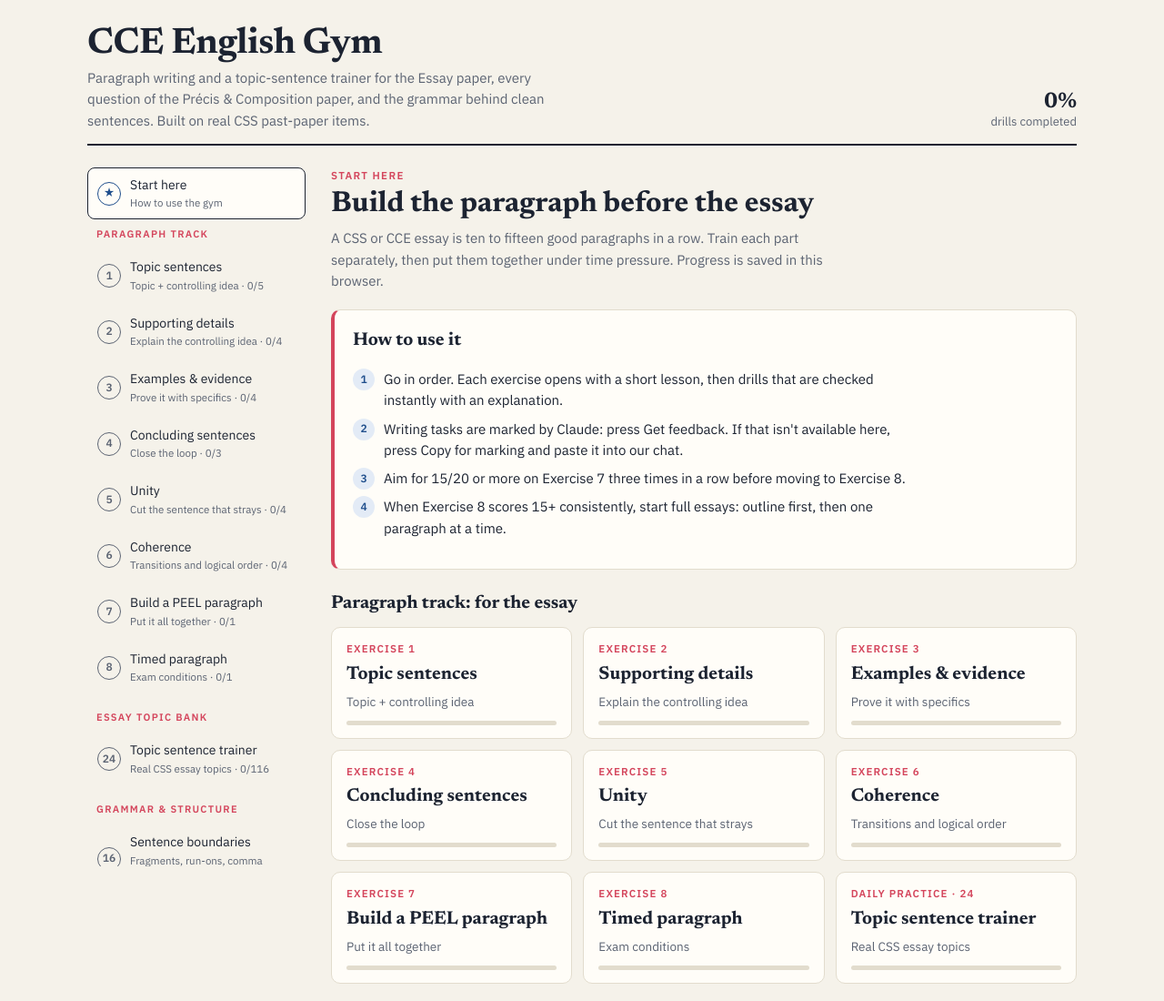
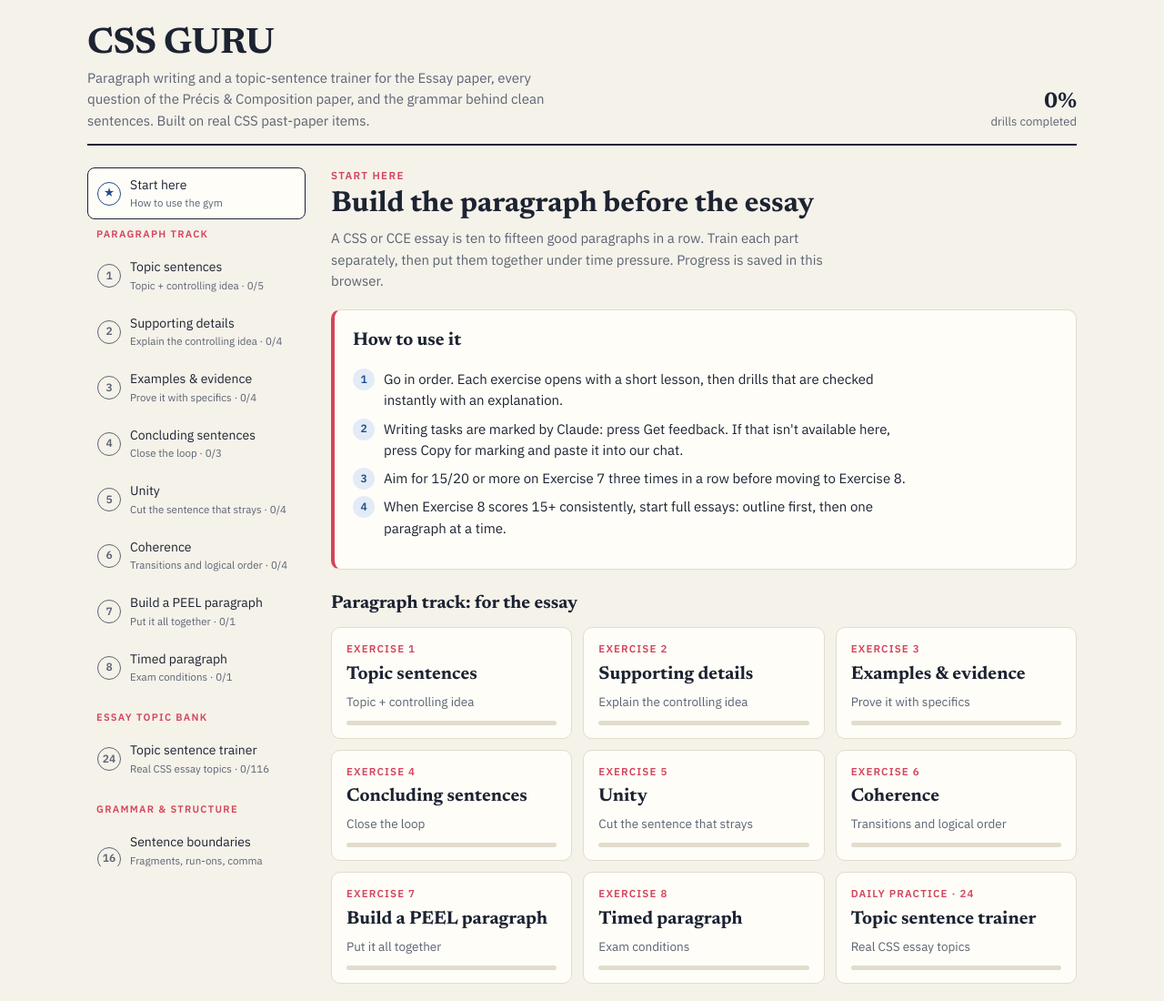
Before and after one commit to beingahsankeerio/css-guru, a plain HTML site: page index.html in a window 1280 px wide. Shown: the top 1100 px of the page at 91% size. Drawn offline with Linux system fonts and the light colour scheme.

Commit message:
Rename the app to CSS GURU
Co-Authored-By: Claude Opus 5.5 <noreply@anthropic.com>
Claude-Session: https://claude.ai/code/session_011wSYVgGjYADv5VDXzMoXj6

```diff
--- a/index.html
+++ b/index.html
@@ -11,7 +11,7 @@
 <style>:root{color-scheme:light;padding-top:env(safe-area-inset-top,0px);padding-bottom:env(safe-area-inset-bottom,0px)}body{margin:0;font:14px system-ui,sans-serif}img{max-width:100%}[hidden]{display:none!important}</style>
 </head>
 <body>
-<title>CCE English Gym</title>
+<title>CSS GURU</title>
 <meta name="claude:viewport-fit-sides" content="cover">
 <link rel="preconnect" href="https://fonts.googleapis.com">
 <link rel="preconnect" href="https://fonts.gstatic.com" crossorigin>
@@ -181,7 +181,7 @@ table.pattern th{font-size:12px;text-transform:uppercase;letter-spacing:.06em;co
 <div class="wrap">
   <header class="top">
     <div>
-      <h1>CCE English Gym</h1>
+      <h1>CSS GURU</h1>
       <p>Paragraph writing and a topic-sentence trainer for the Essay paper, every question of the Précis &amp; Composition paper, and the grammar behind clean sentences. Built on real CSS past-paper items.</p>
     </div>
     <div class="overall"><b id="overallPct">0%</b>drills completed</div>
--- a/sw.js
+++ b/sw.js
@@ -1,4 +1,4 @@
-// CCE English Gym service worker: works offline, always fetches the newest version when online.
+// CSS GURU service worker: works offline, always fetches the newest version when online.
 const CACHE = "gym-v1";
 const CORE = ["/", "/manifest.json", "/icons/icon-192.png", "/icons/icon-512.png"];
 self.addEventListener("install", e => { e.waitUntil(caches.open(CACHE).then(c => c.addAll(CORE)).then(() => self.skipWaiting())); });
```
Also changed, not shown: src/gym.html (+2 -2 lines), manifest.json, 1 other file.
